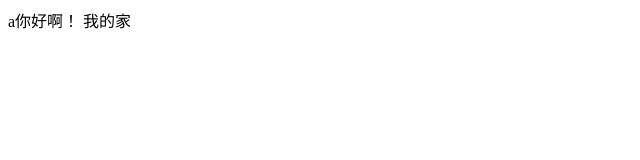
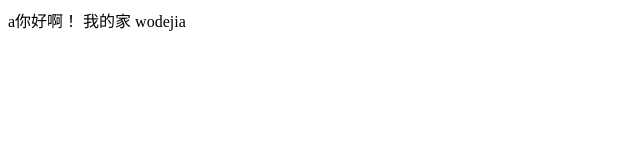
Before and after one commit to libaiisverybusy/demo1, a plain HTML site: page index.html in a window 1280 px wide. Shown: the full height of the page, 0-640 px from the left. Drawn offline with Linux system fonts and the light colour scheme.

Commit message:
index.html wdj

```diff
--- a/index.html
+++ b/index.html
@@ -8,6 +8,7 @@
   <body>
     <div id="app"></div> a你好啊！
     我的家
+    wodejia
     <!-- built files will be auto injected -->
   </body>
 </html>
```
